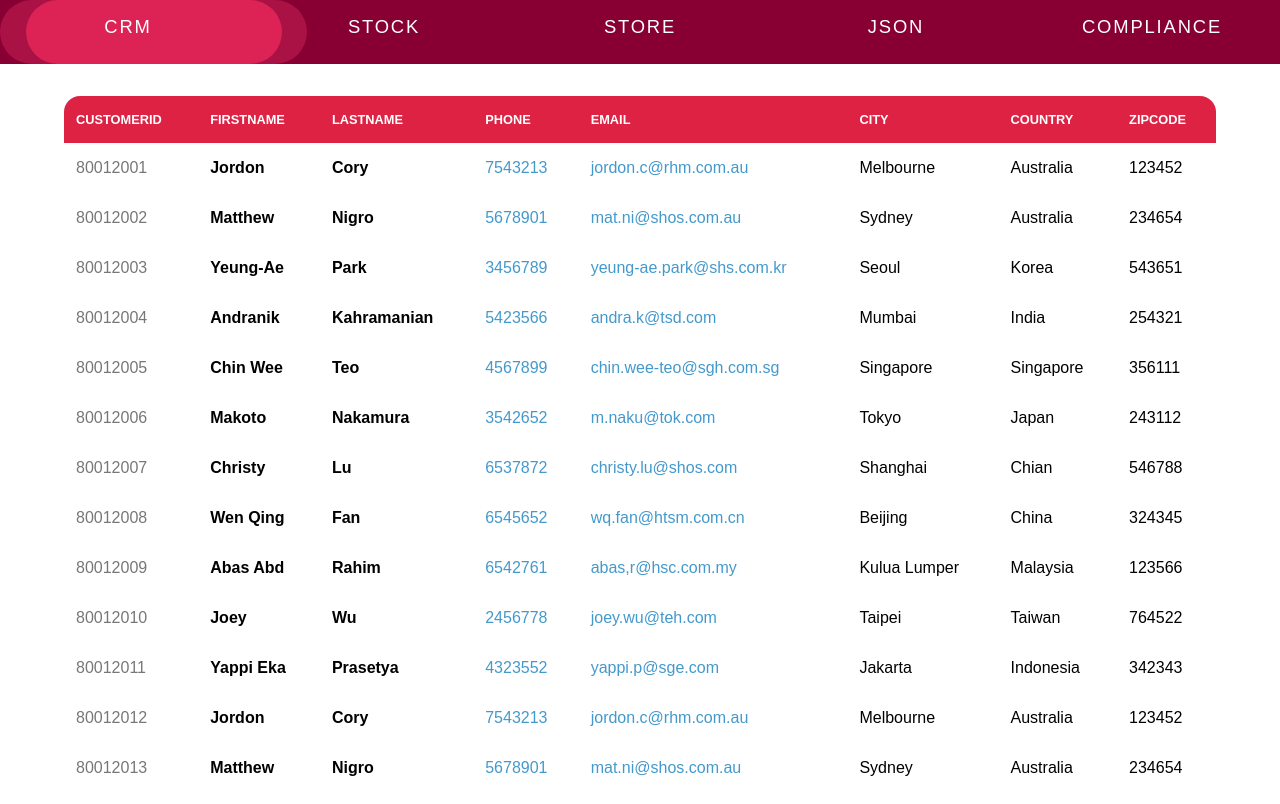
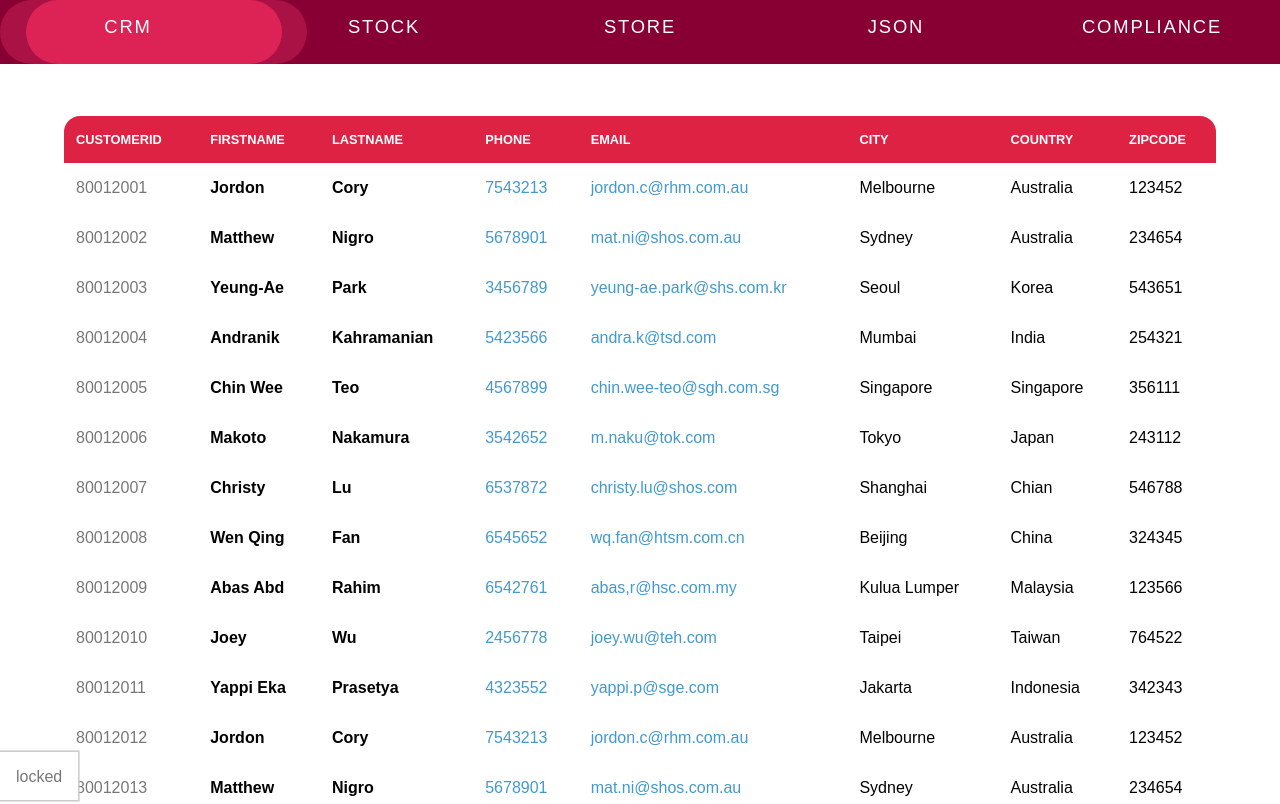
Before and after one commit to nicholas-chia/demo, a website: page demo-app/data/index.html in a window 1280 px wide. Shown: the top 804 px of the page. Drawn offline with Linux system fonts and the light colour scheme; no server answers.

Commit message:
lock unlocked data editing

```diff
--- a/demo-app/data/css/style.css
+++ b/demo-app/data/css/style.css
@@ -491,3 +491,23 @@ border-collapse: collapse; padding:.75rem ; margin:0; border:0;}
 
 
 .crm tr:hover td{opacity:1; box-shadow: inset  0 .12em #d24,inset  0 -.12em #d24}
+
+
+
+label[for="lock"]{    position: fixed;
+  z-index: 999;
+  background-color: #fff;
+  color: #777;
+  bottom: 0;
+  left: 0;user-select:none;
+  height: 3em; cursor:pointer;
+  box-shadow: 0 0 0 0.1em #ccc;
+  padding: 1em;
+}
+
+:checked + label[for="lock"]{ color:#000; box-shadow: 0 0 0 0.1em #000;}
+
+:checked + label[for="lock"]:before{content:"un"}
+
+
+#lock:not(:checked) ~ section td{pointer-events:none;}
--- a/demo-app/data/index.html
+++ b/demo-app/data/index.html
@@ -14,7 +14,8 @@
 </head>
 
 <body>
-
+  <input type="checkbox" id="lock" />
+<label for="lock" >locked</label>
   <section>
 
 
--- a/demo-app/data/js/index.js
+++ b/demo-app/data/js/index.js
@@ -5,8 +5,8 @@ var json = null;
 $.ajax({
     'async': false,
     'global': false,
-//    'url': "/data/test-data.json",
-    'url': "http://bigpharm-drug-fuse.cloudapps.rhdemo.io/bigPharm/drug/all",
+    'url': "/data/test-data.json",
+//    'url': "http://bigpharm-drug-fuse.cloudapps.rhdemo.io/bigPharm/drug/all",
     'dataType': "json",
     'success': function (data) {
         json = data;
```
